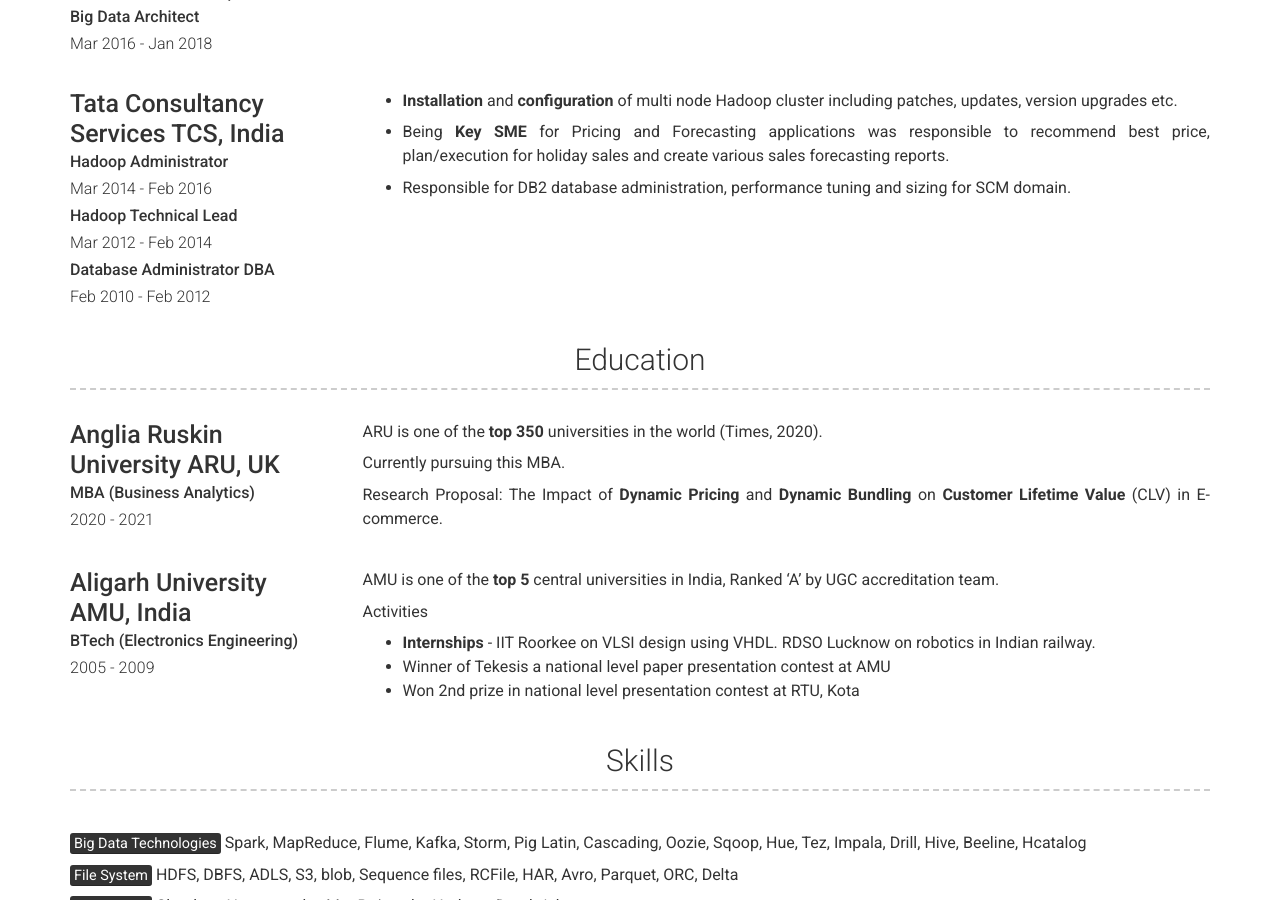
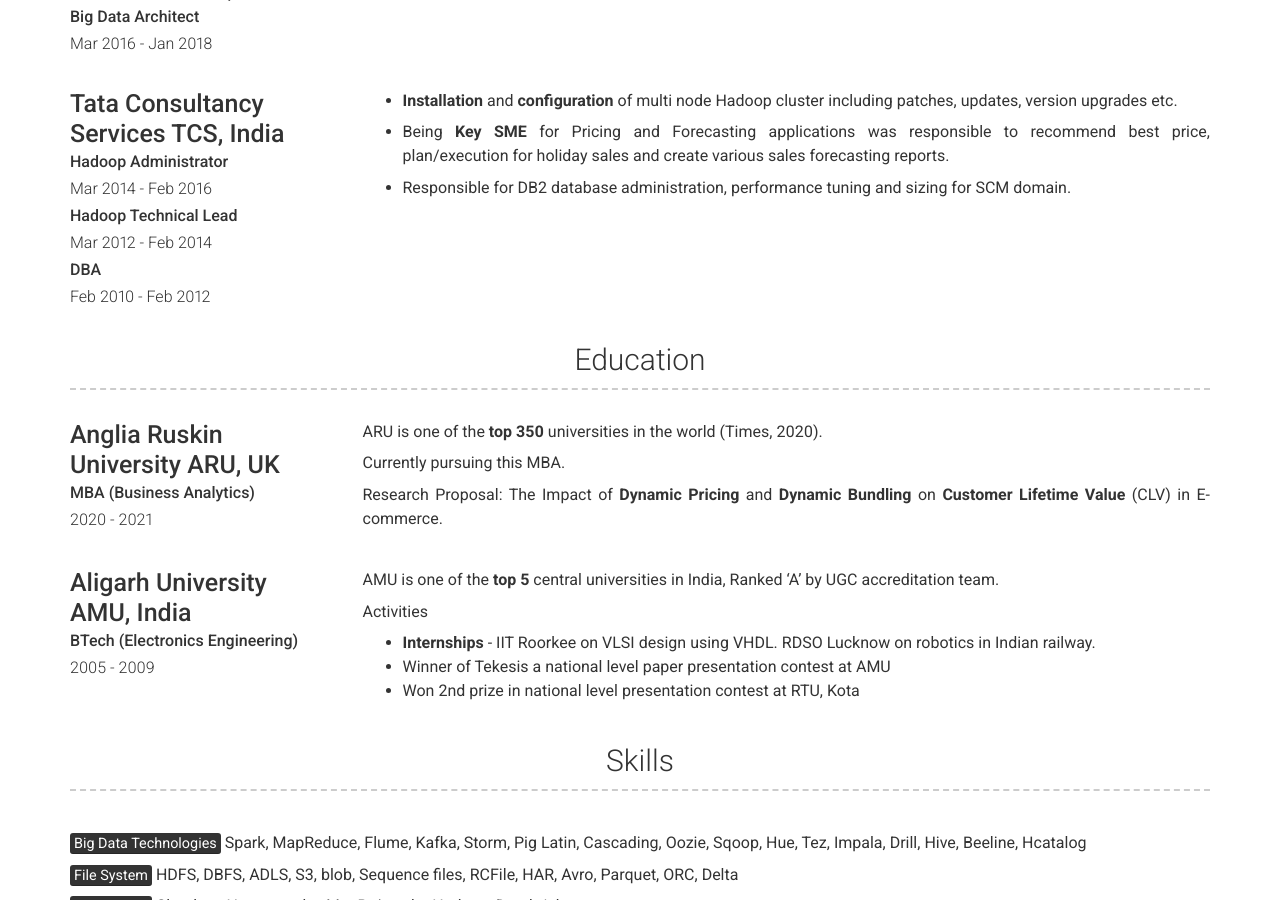
Before and after one commit to mohd-hasnain/mohd-hasnain.github.io, a Jekyll site: the page built from index.md, in a window 1280 px wide and 900 px high, scrolled down 1455 px. Built offline with Jekyll 4.4.1, drawn with Linux system fonts in a browser that asks for light colours; nearby versions of some CDN libraries.

Commit message:
Update experience.yml

```diff
--- a/_data/experience.yml
+++ b/_data/experience.yml
@@ -26,7 +26,7 @@
       dates: Mar 2014 - Feb 2016
     - title: Hadoop Technical Lead
       dates: Mar 2012 - Feb 2014
-    - title: Database Administrator DBA
+    - title: DBA
       dates: Feb 2010 - Feb 2012
   #quote: >
   # A global supplier of paints, coatings, and specialty materials.
```
